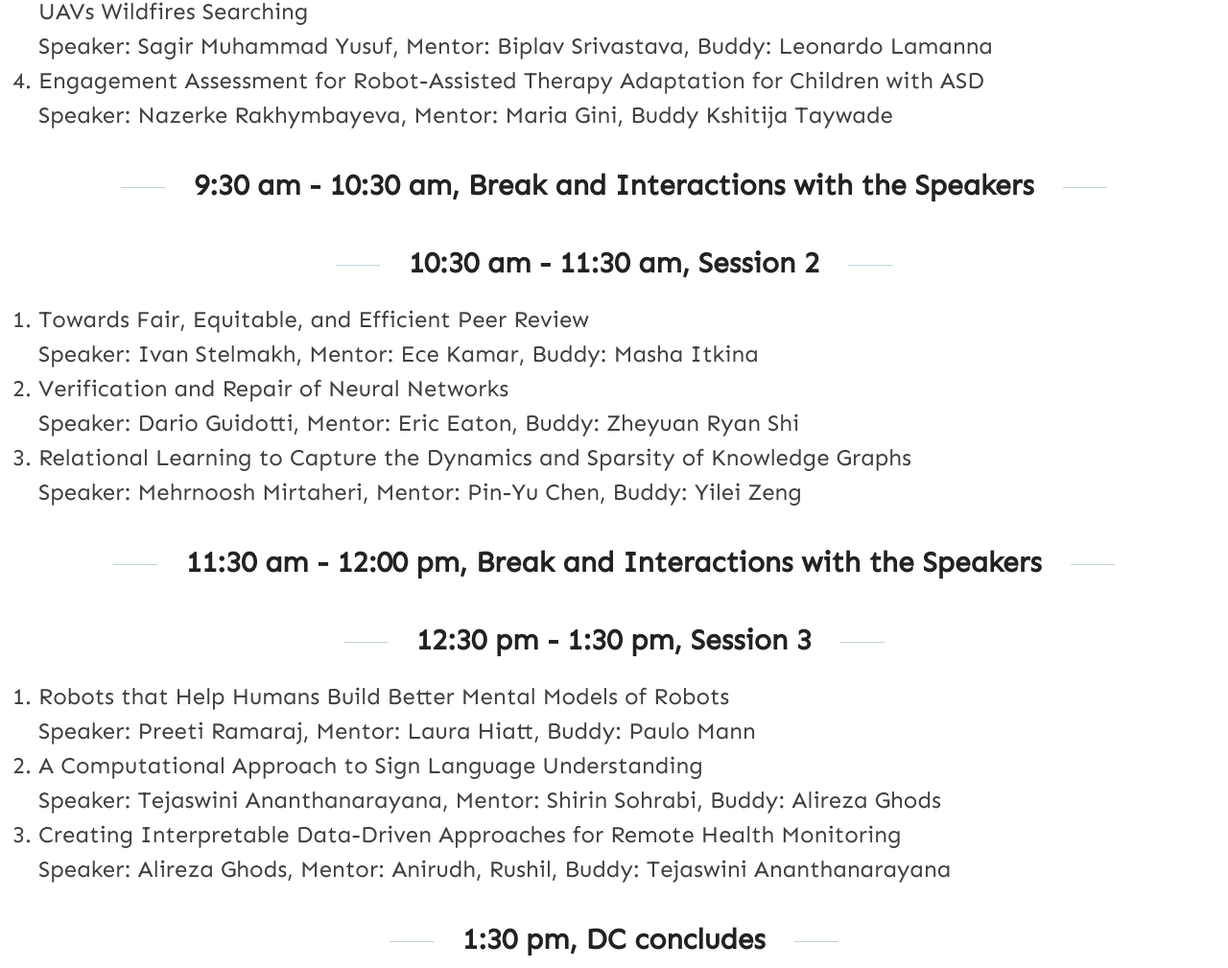
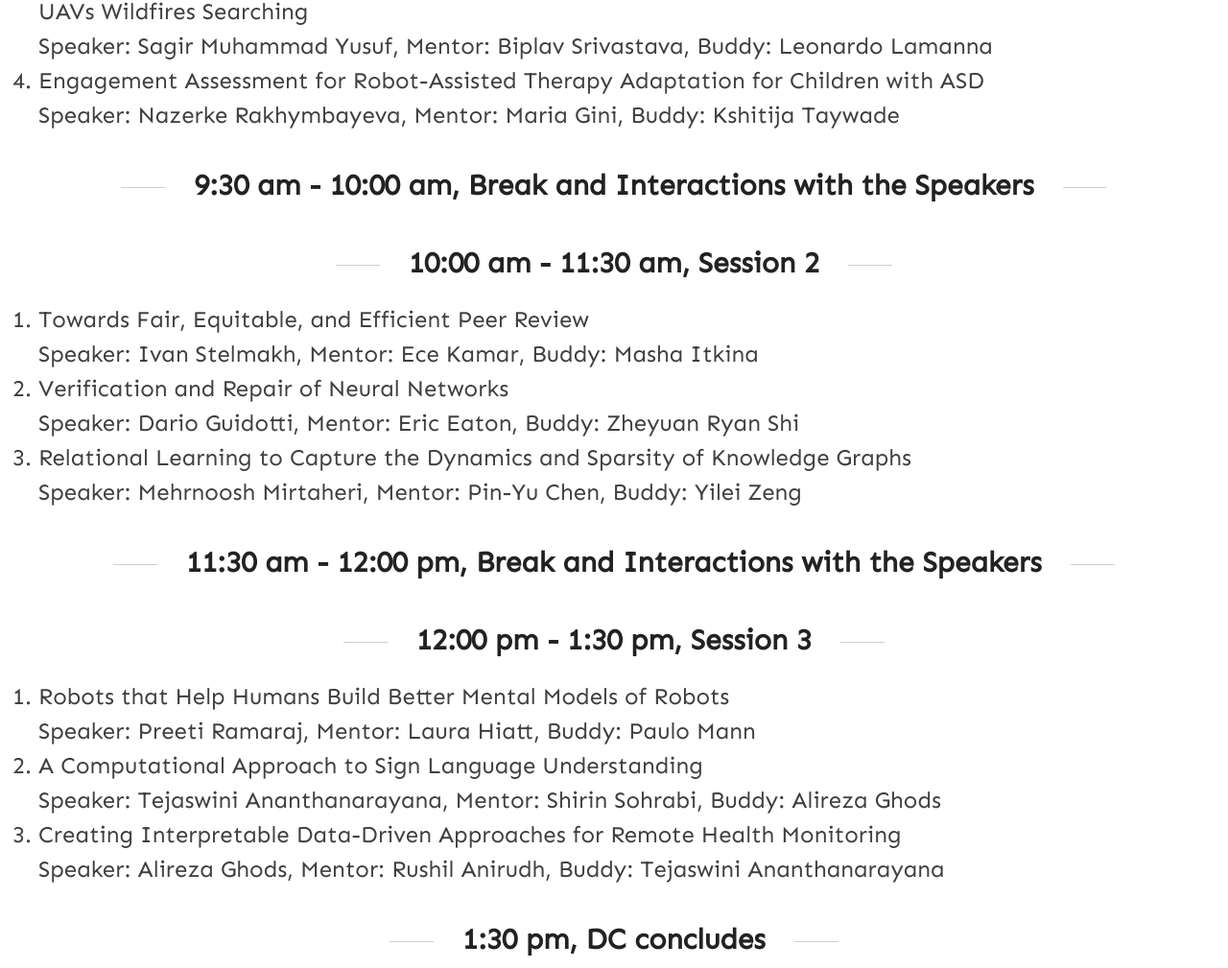
Before and after one commit to anna-reali/dc2021, a Jekyll site: the page built from _posts/2021-02-03-wednesday-day-2.md, in a window 1280 px wide. Shown: the part 756-1765 px from the top of the page at 96% size. Built offline with Jekyll 4.4.1, drawn with Linux system fonts in a browser that asks for light colours.

Commit message:
Update 2021-02-03-wednesday-day-2.md

```diff
--- a/_posts/2021-02-03-wednesday-day-2.md
+++ b/_posts/2021-02-03-wednesday-day-2.md
@@ -20,12 +20,12 @@ Anna Helena Reali Costa and Shiwali Mohan
 3. Distributed Situation Awareness for Multi-agent Mission in Dynamic En-vironments: A Case Study of Multi-UAVs Wildfires Searching  \
    Speaker: Sagir Muhammad Yusuf, Mentor: Biplav Srivastava, Buddy: Leonardo Lamanna
 4. Engagement Assessment for Robot-Assisted Therapy Adaptation for Children with ASD \
-   Speaker: Nazerke Rakhymbayeva, Mentor: Maria Gini, Buddy Kshitija Taywade
+   Speaker: Nazerke Rakhymbayeva, Mentor: Maria Gini, Buddy: Kshitija Taywade
 
-9:30 am - 10:30 am, Break and Interactions with the Speakers
+9:30 am - 10:00 am, Break and Interactions with the Speakers
 ----
 
-10:30 am - 11:30 am, Session 2
+10:00 am - 11:30 am, Session 2
 -----
 1. Towards Fair, Equitable, and Efficient Peer Review \
    Speaker: Ivan Stelmakh, Mentor: Ece Kamar, Buddy: Masha Itkina
@@ -37,14 +37,14 @@ Anna Helena Reali Costa and Shiwali Mohan
 11:30 am - 12:00 pm, Break and Interactions with the Speakers
 ----
 
-12:30 pm - 1:30 pm, Session 3
+12:00 pm - 1:30 pm, Session 3
 ----
 1. Robots that Help Humans Build Better Mental Models of Robots \
    Speaker: Preeti Ramaraj, Mentor: Laura Hiatt, Buddy: Paulo Mann
 2. A Computational Approach to Sign Language Understanding \
    Speaker: Tejaswini Ananthanarayana, Mentor: Shirin Sohrabi, Buddy: Alireza Ghods
 3. Creating Interpretable Data-Driven Approaches for Remote Health Monitoring \
-   Speaker: Alireza Ghods, Mentor: Anirudh, Rushil, Buddy: Tejaswini Ananthanarayana
+   Speaker: Alireza Ghods, Mentor: Rushil Anirudh, Buddy: Tejaswini Ananthanarayana
 
 
 1:30 pm, DC concludes
```
